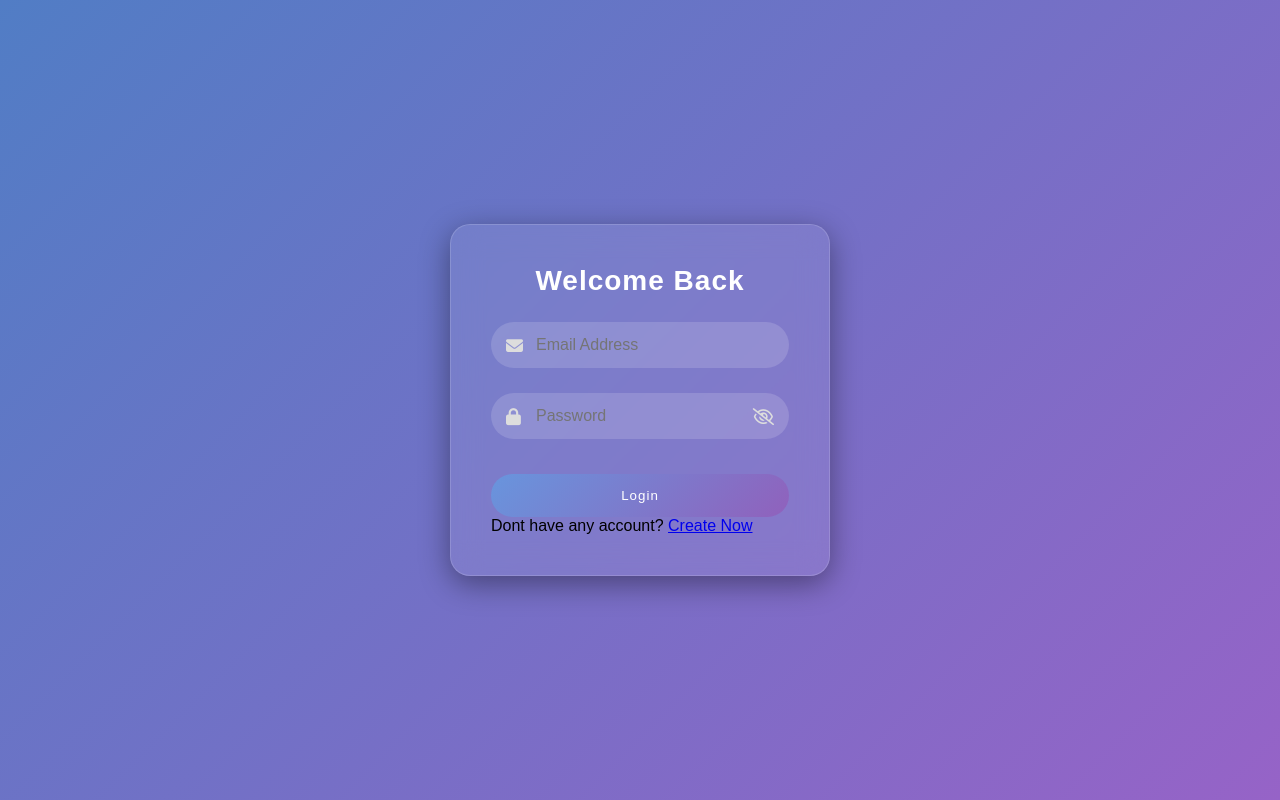
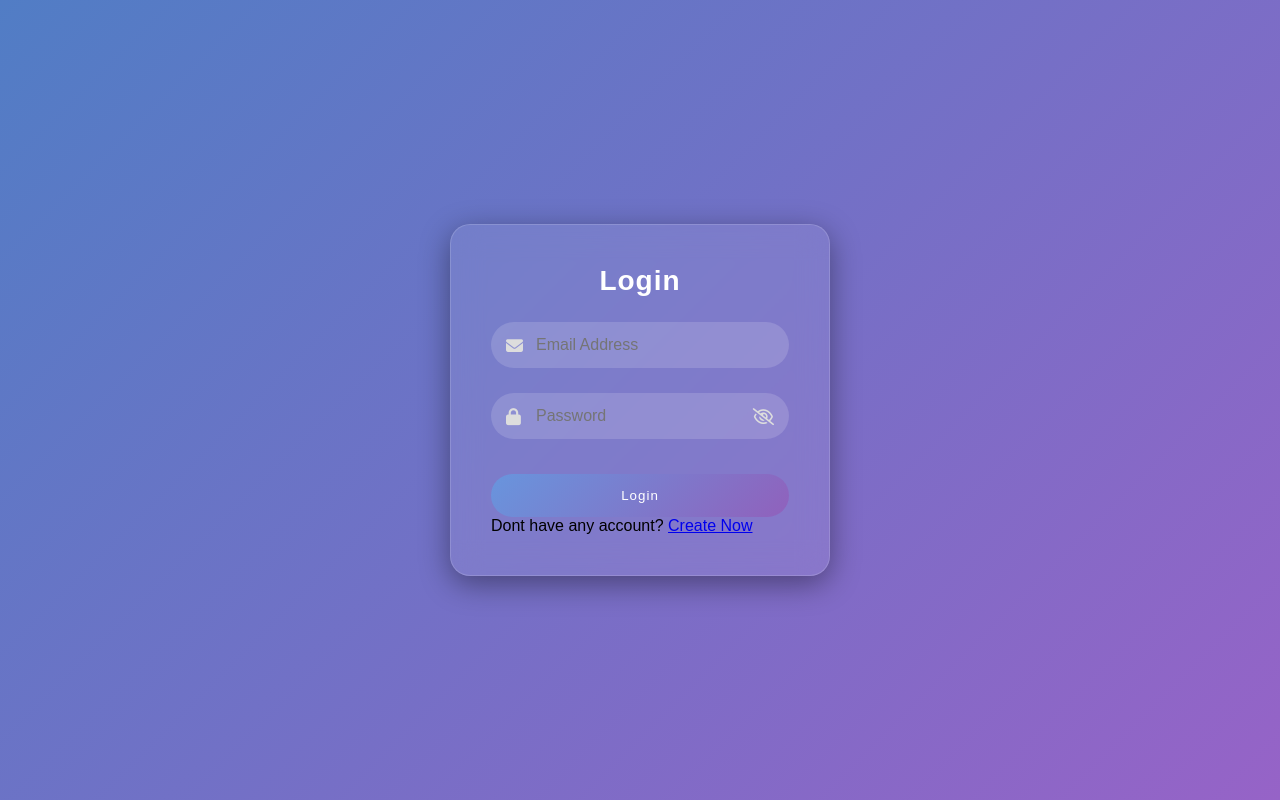
Before and after one commit to gholapdnyaneshwari/login-page, a plain HTML site: page index.html in a window 1280 px wide. Drawn offline with Linux system fonts and the light colour scheme.

Commit message:
changes added

```diff
--- a/index.html
+++ b/index.html
@@ -11,7 +11,7 @@
 
 <body>
     <div class="glass-card">
-        <h2>Welcome Back</h2>
+        <h2>Login</h2>
         <div class="input-box">
             <i class="fa-solid fa-envelope"></i>
             <input type="email" placeholder="Email Address">
```
